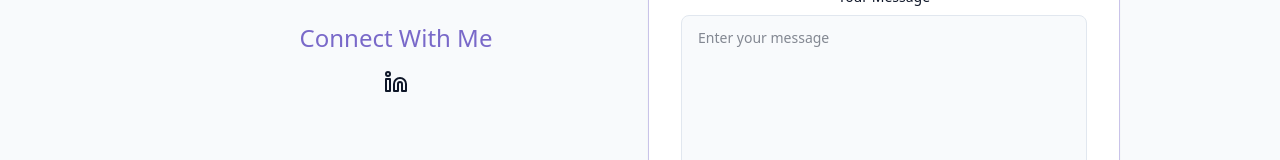
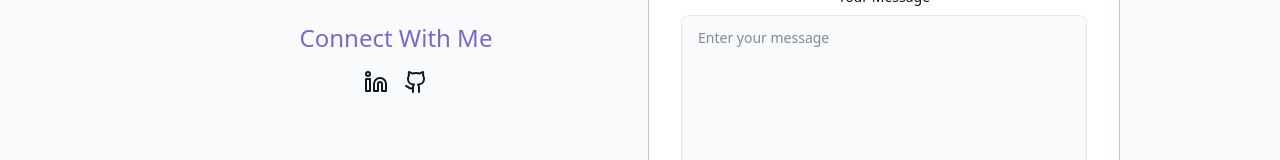
Before and after one commit to RanjanKumar971/MeteorPortfolio, a React (Vite) app: page / in a window 1280 px wide. Shown: the part 4851-5011 px from the top of the page. Built offline with nearby package versions, Linux system fonts and the light colour scheme.

Commit message:
Updated Readme and vercel anaytics

```diff
--- a/index.html
+++ b/index.html
@@ -2,9 +2,9 @@
 <html lang="en">
   <head>
     <meta charset="UTF-8" />
-    <link rel="icon" type="image/svg+xml" href="/vite.svg" />
+    <link rel="icon" type="image/svg+xml" href="" />
     <meta name="viewport" content="width=device-width, initial-scale=1.0" />
-    <title>portfolio</title>
+    <title>Ranjan's portfolio</title>
   </head>
   <body>
     <div id="root"></div>
--- a/package.json
+++ b/package.json
@@ -12,6 +12,8 @@
   "dependencies": {
     "@radix-ui/react-toast": "^1.2.15",
     "@tailwindcss/vite": "^4.1.17",
+    "@vercel/analytics": "^1.5.0",
+    "@vercel/speed-insights": "^1.2.0",
     "class-variance-authority": "^0.7.1",
     "clsx": "^2.1.1",
     "lucide-react": "^0.554.0",
--- a/src/App.jsx
+++ b/src/App.jsx
@@ -2,10 +2,15 @@ import { BrowserRouter, Route, Routes } from "react-router-dom";
 import { Home } from "./pages/Home";
 import { NotFound } from "./pages/NotFound";
 import { Toaster } from "./components/ui/toaster.jsx";
+import { Analytics } from "@vercel/analytics/react";
+import { SpeedInsights } from "@vercel/speed-insights/react";
+
 function App() {
   return (
     <>
       <Toaster />
+      <Analytics />
+      <SpeedInsights />
       <BrowserRouter>
         <Routes>
           <Route index element={<Home />} />
--- a/src/components/ContactSection.jsx
+++ b/src/components/ContactSection.jsx
@@ -1,4 +1,12 @@
-import { Copy, Linkedin, Mail, MapPin, Phone, Send } from "lucide-react";
+import {
+  Copy,
+  Github,
+  Linkedin,
+  Mail,
+  MapPin,
+  Phone,
+  Send,
+} from "lucide-react";
 import { cn } from "../lib/utils";
 import { useToast } from "../hooks/use-toast";
 import { useState } from "react";
@@ -155,6 +163,14 @@ export const ContactSection = () => {
                 >
                   <Linkedin className="hover:text-primary transition-colors" />
                 </a>
+
+                <a
+                  href="https://github.com/RanjanKumar971"
+                  target="_blank"
+                  rel="noreferrer"
+                >
+                  <Github className="hover:text-primary transition-colors" />
+                </a>
               </div>
               {/* add other links */}
             </div>
--- a/src/components/ProjectsSection.jsx
+++ b/src/components/ProjectsSection.jsx
@@ -15,9 +15,7 @@ const projects = [
         content effortlessly.
         <br />
         <br />
-        <strong>
-          Currently in development with plans to deply soon.
-        </strong>
+        <strong>Currently in development with plans to deply soon.</strong>
       </>
     ),
     image: "/projects/blog/img1.png",
```
Also changed, not shown: 2 other files (tests, documents, lock files or other folders).
